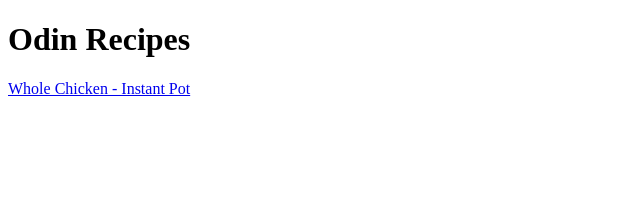
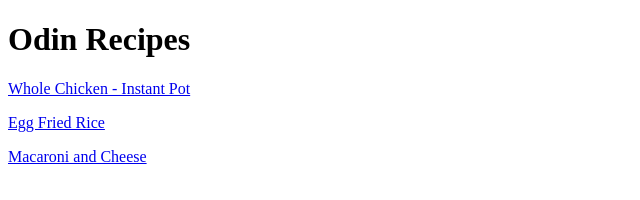
Before and after one commit to fish-on-github/odin-recipes, a plain HTML site: page index.html in a window 1280 px wide. Shown: the whole page, without its empty margins (0-640 px from the left). Drawn offline with Linux system fonts and the light colour scheme.

Commit message:
Add links to navigate to recipe pages

```diff
--- a/index.html
+++ b/index.html
@@ -8,5 +8,7 @@
 <body>
     <h1>Odin Recipes</h1>
     <p><a href="./recipes/whole_chicken_instant_pot.html">Whole Chicken - Instant Pot</a></p>
+    <p><a href="./recipes/egg_fried_rice.html">Egg Fried Rice</a></p>
+    <p><a href="./recipes/macaroni_cheese.html">Macaroni and Cheese</a></p>
 </body>
 </html>
```
Also changed, not shown: recipes/egg_fried_rice.html (+1 -0 lines), recipes/macaroni_cheese.html (+1 -0 lines), recipes/whole_chicken_instant_pot.html (+1 -0 lines).
